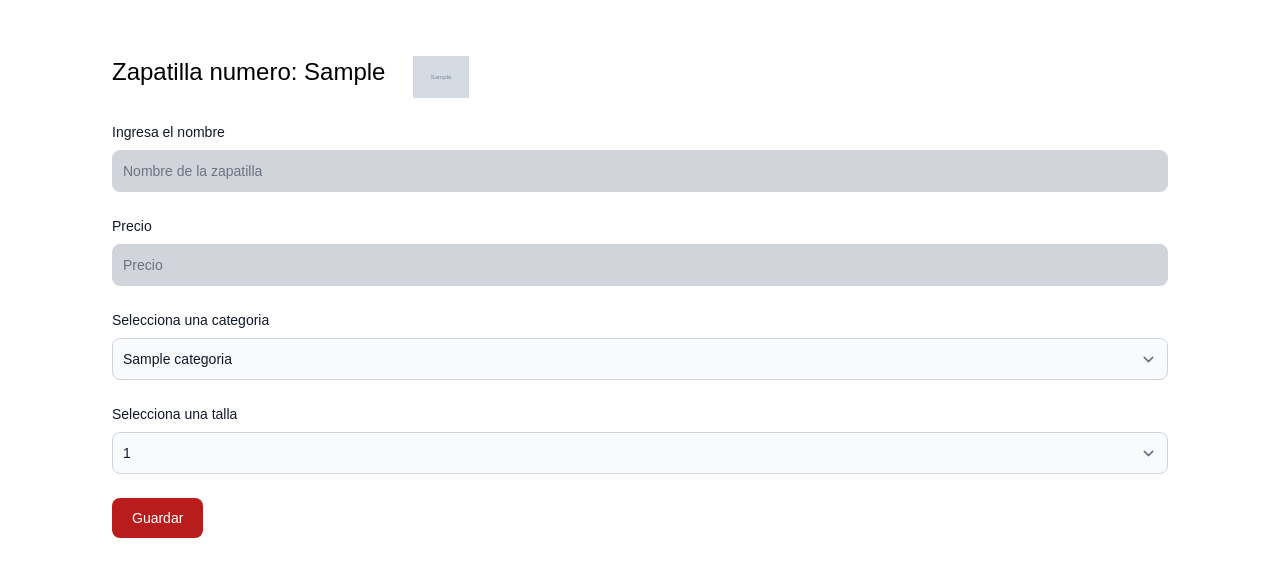
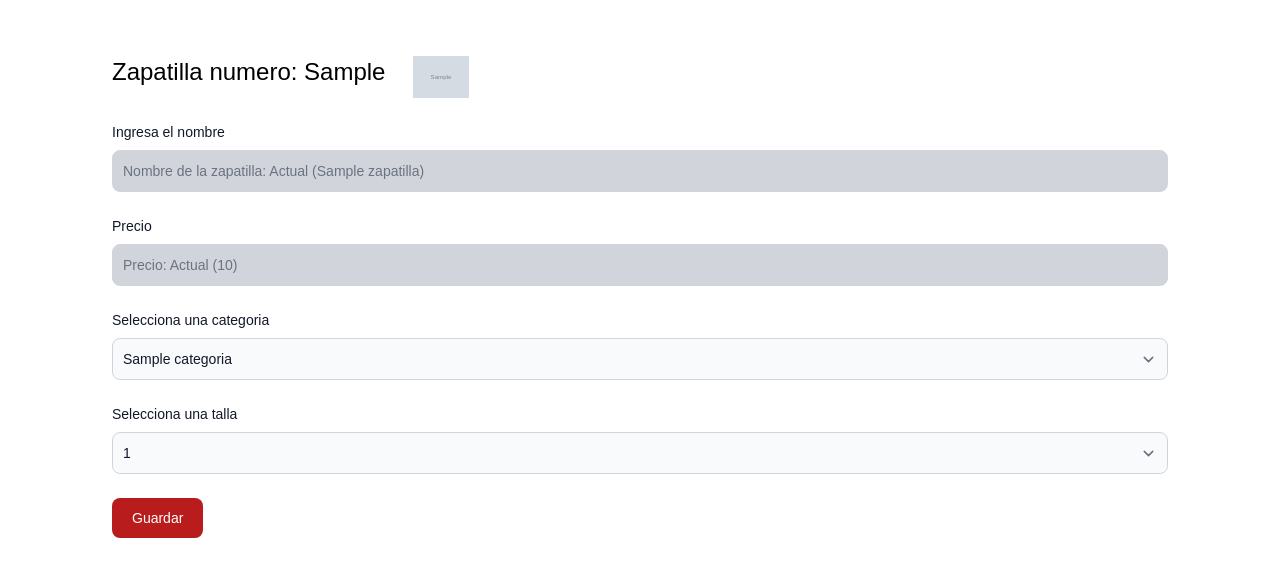
Before and after one commit to GodDoesNotPlayDice/StreetSneaks, a Django app: page /zapatillas/editar/1 in a window 1280 px wide. Shown: the part 152-738 px from the top of the page. Run offline with Django 4.2, Linux system fonts and the light colour scheme; tables that the repository leaves empty hold one stand-in row (values such as "Sample post"); grey boxes marked "Sample" are stand-in pictures; some libraries are stand-ins or nearby versions.

Commit message:
Modificar completo
modificar completo

```diff
--- a/StreetSneaks/sneakerApp/templates/components/up.html
+++ b/StreetSneaks/sneakerApp/templates/components/up.html
@@ -1,8 +1,11 @@
 {% load static %}
+
 <form method="POST" action="{% url 'createSneak' %}" enctype="multipart/form-data">
     {% csrf_token %}
+
     <div class="lg:flex p-5 lg:items-center">
         <div class="flex flex-col items-center lg:w-2/4">
+
             <label class="block mb-2 text-lg font-medium text-gray-900" for="file_input">Imagen de la zapatilla</label>
             <div class="border-gray-800 border-2 border-opacity-30 rounded-md w-5/12 lg:w-9/12 my-5">
                 <img class="preview" src="{% static 'imgs/imgupload.png' %}" alt="">
@@ -25,6 +28,8 @@
             </label>
         </div>
         <div class="lg:w-full lg:p-11">
+            <h3 class="text-2xl text-center">Datos de la nueva zapatilla</h3>
+
             <div class="my-6">
                 <label for="name" class="block mb-2 text-sm font-medium text-gray-900">Ingresa el nombre</label>
                 <input type="text" id="name" class="bg-gray-300 placeholder:text-gray-500 border border-gray-300 text-gray-950 text-sm rounded-lg focus:ring-blue-500 focus:border-blue-500 block w-full p-2.5" name="name" placeholder="Nombre de la zapatilla">
--- a/StreetSneaks/sneakerApp/templates/modify.html
+++ b/StreetSneaks/sneakerApp/templates/modify.html
@@ -30,17 +30,21 @@
       {% csrf_token %}
       <div class="my-6">
       <label for="name_editar" class="block mb-2 text-sm font-medium text-gray-900">Ingresa el nombre</label>
-      <input type="text" id="name_editar" class="bg-gray-300 placeholder:text-gray-500 border border-gray-300 text-gray-950 text-sm rounded-lg focus:ring-blue-500 focus:border-blue-500 block w-full p-2.5" name="name_editar" placeholder="Nombre de la zapatilla">
+      <input type="text" id="name_editar" class="bg-gray-300 placeholder:text-gray-500 border border-gray-300 text-gray-950 text-sm rounded-lg focus:ring-blue-500 focus:border-blue-500 block w-full p-2.5" name="name_editar" placeholder="Nombre de la zapatilla: Actual ({{zapatilla.name}})">
     </div>
     <div class="my-6">
       <label for="precio_editar" class="block mb-2 text-sm font-medium text-gray-900">Precio</label>
-      <input type="text" id="precio_editar" class="bg-gray-300 placeholder:text-gray-500 border border-gray-300 text-gray-950 text-sm rounded-lg focus:ring-blue-500 focus:border-blue-500 block w-full p-2.5" name="precio_editar" placeholder="Precio">
+      <input type="number" id="precio_editar" class="bg-gray-300 placeholder:text-gray-500 border border-gray-300 text-gray-950 text-sm rounded-lg focus:ring-blue-500 focus:border-blue-500 block w-full p-2.5" name="precio_editar" placeholder="Precio: Actual ({{zapatilla.precio}})">
     </div>
     <div class="my-6">
       <label for="categoria" class="block mb-2 text-sm font-medium text-gray-900">Selecciona una categoria</label>
       <select id="categoria_editar" name="categoria_editar" class="bg-gray-50 border border-gray-300 text-gray-900 text-sm rounded-lg focus:ring-blue-500 focus:border-blue-500 block w-full p-2.5">
         {% for c in categoria %}
+        {% if c.id == zapatilla.categoria.pk %}
+        <option selected value="{{c.id}}">{{c.nombre}}</option>
+        {% elif c.id != zapatilla.categoria.pk %}
         <option value="{{c.id}}">{{c.nombre}}</option>
+        {% endif  %}
         {% endfor %}
       </select>
     </div>
@@ -48,7 +52,11 @@
       <label for="talla" class="block mb-2 text-sm font-medium text-gray-900">Selecciona una talla</label>
       <select id="talla_editar" class="bg-gray-50 border border-gray-300 text-gray-900 text-sm rounded-lg focus:ring-blue-500 focus:border-blue-500 block w-full p-2.5" name="talla_editar">
         {% for t in talla %}
+        {% if t.id == zapatilla.tallaEUR.pk %}
+        <option selected value="{{t.id}}">{{t.number}}</option>
+        {% elif t.id != zapatilla.tallaEUR.pk %}
         <option value="{{t.id}}">{{t.number}}</option>
+        {% endif %}
         {% endfor %}
       </select>
     </div>
--- a/StreetSneaks/sneakerApp/views.py
+++ b/StreetSneaks/sneakerApp/views.py
@@ -82,9 +82,12 @@ def editar_zapatilla(request, id):
 def editSneak(request, id):
     if request.method == 'POST':
         zapatilla = Zapatilla.objects.get(pk=id)
-        zapatilla.name = request.POST['name_editar']
-        zapatilla.precio = request.POST['precio_editar']
-        zapatilla.categoria = Categoria.objects.get(id=request.POST['categoria_editar'])
+        if request.POST['name_editar'] != '':
+            zapatilla.name = request.POST['name_editar']
+        if request.POST['precio_editar'] != '':
+            zapatilla.precio = request.POST['precio_editar']
+        if request.POST['categoria_editar'] != zapatilla.tallaEUR.pk:
+            zapatilla.categoria = Categoria.objects.get(id=request.POST['categoria_editar'])
         zapatilla.tallaEUR = TallaEUR.objects.get(id=request.POST['talla_editar'])
         zapatilla.save()
         return redirect('gestion-zapatillas')
--- a/StreetSneaks/ventaApp/views.py
+++ b/StreetSneaks/ventaApp/views.py
@@ -115,8 +115,6 @@ def pagar(request):
 
     descuento = int(total * cupon_valores / 100)
     direccion = [c.direccion for c in carro]
-    print(total)
-    print(cupon_valores)
     total_con_descuento = total - descuento
     total_con_iva = total_con_descuento + (total_con_descuento * (iva / 100))
 
```
Also changed, not shown: StreetSneaks/StreetSneaks/__init__.py (deleted, +0 -32 lines).
